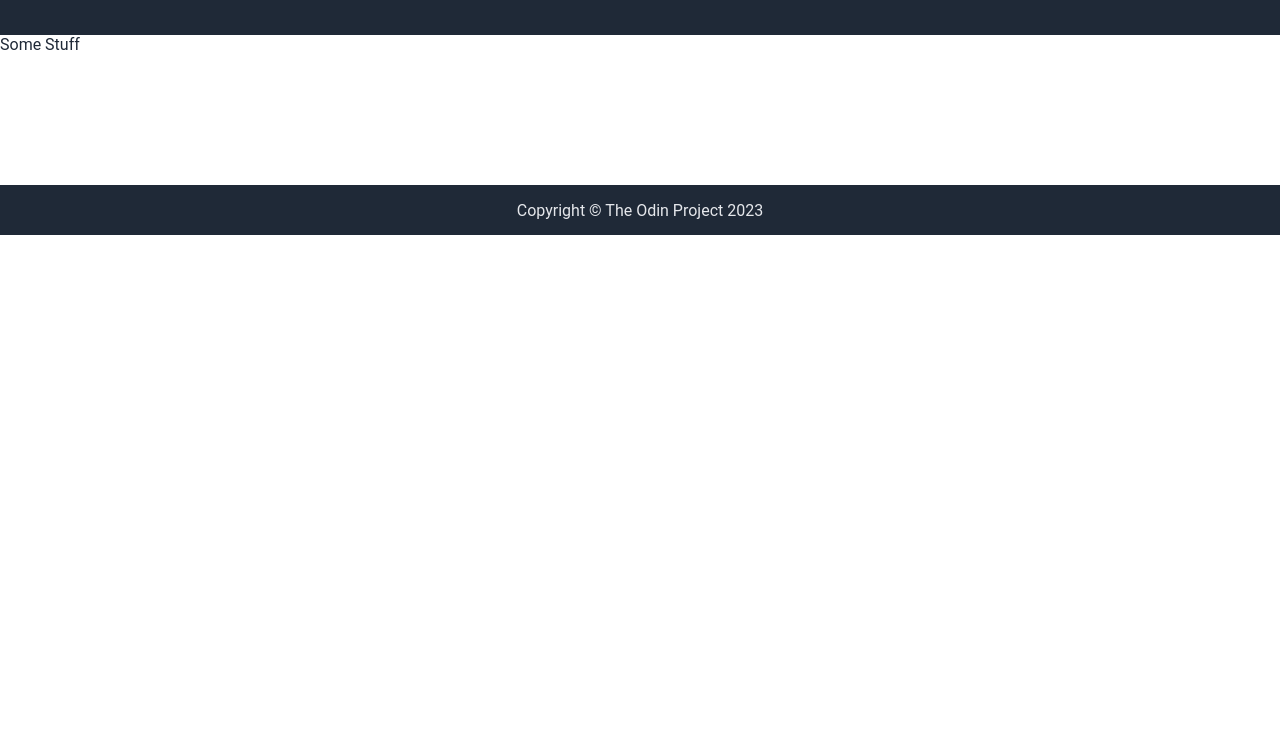
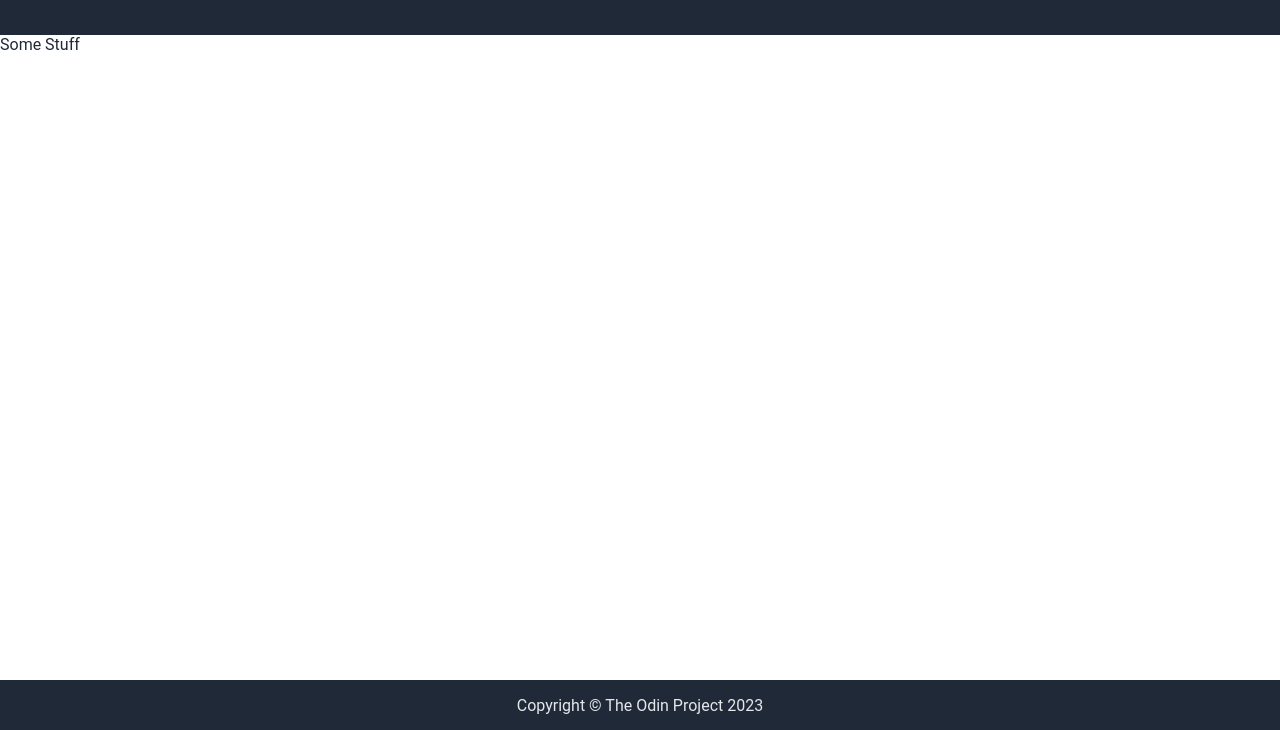
Before and after one commit to cjdebuse/odin-html-css-project, a plain HTML site: page index.html in a window 1280 px wide. Shown: the part 70-800 px from the top of the page. Drawn offline with Linux system fonts and the light colour scheme.

Commit message:
Fix main section to fill space between header and footer

```diff
--- a/index.html
+++ b/index.html
@@ -4,10 +4,9 @@
     <meta charset="UTF-8">
     <meta name="viewport" content="width=device-width, initial-scale=1.0">
     <link rel="stylesheet" href="style.css">
-    <title>Document</title>
+    <title>Landing Page</title>
 </head>
 <body>
-    <div class="page-container">
     <header>
         <div>Header Logo</div>
         <ul class="header-links">
@@ -18,6 +17,5 @@
     </header>
     <main>Some Stuff</main>
     <footer>Copyright © The Odin Project 2023</footer>
-    </div>
 </body>
 </html>
--- a/style.css
+++ b/style.css
@@ -8,9 +8,8 @@ body {
     display: flex;
     flex-direction: column;
     font-family: 'roboto', sans-serif;
-    justify-content: space-between;
     margin: 0;
-    padding: 0;
+    min-height: 100vh;
 }
 
 footer, header {
@@ -20,7 +19,6 @@ footer, header {
 
 footer {
     color: #e5e7eb;
-    flex: 1;
     height: 50px;
     justify-content: center;
     align-items: center;
@@ -29,7 +27,6 @@ footer {
 header {
     align-items: center;
     display: flex;
-    flex: 1;
     font-size: 24px;
     height: 75px;
     justify-content: space-between;
@@ -38,8 +35,7 @@ header {
 
 main {
     color: #1f2937;
-    height: 150px;
-    flex: 1 0 auto;
+    flex: 1;
 }
 
 .header-links {
```
Lines whose indentation alone changed are shown as unchanged.
